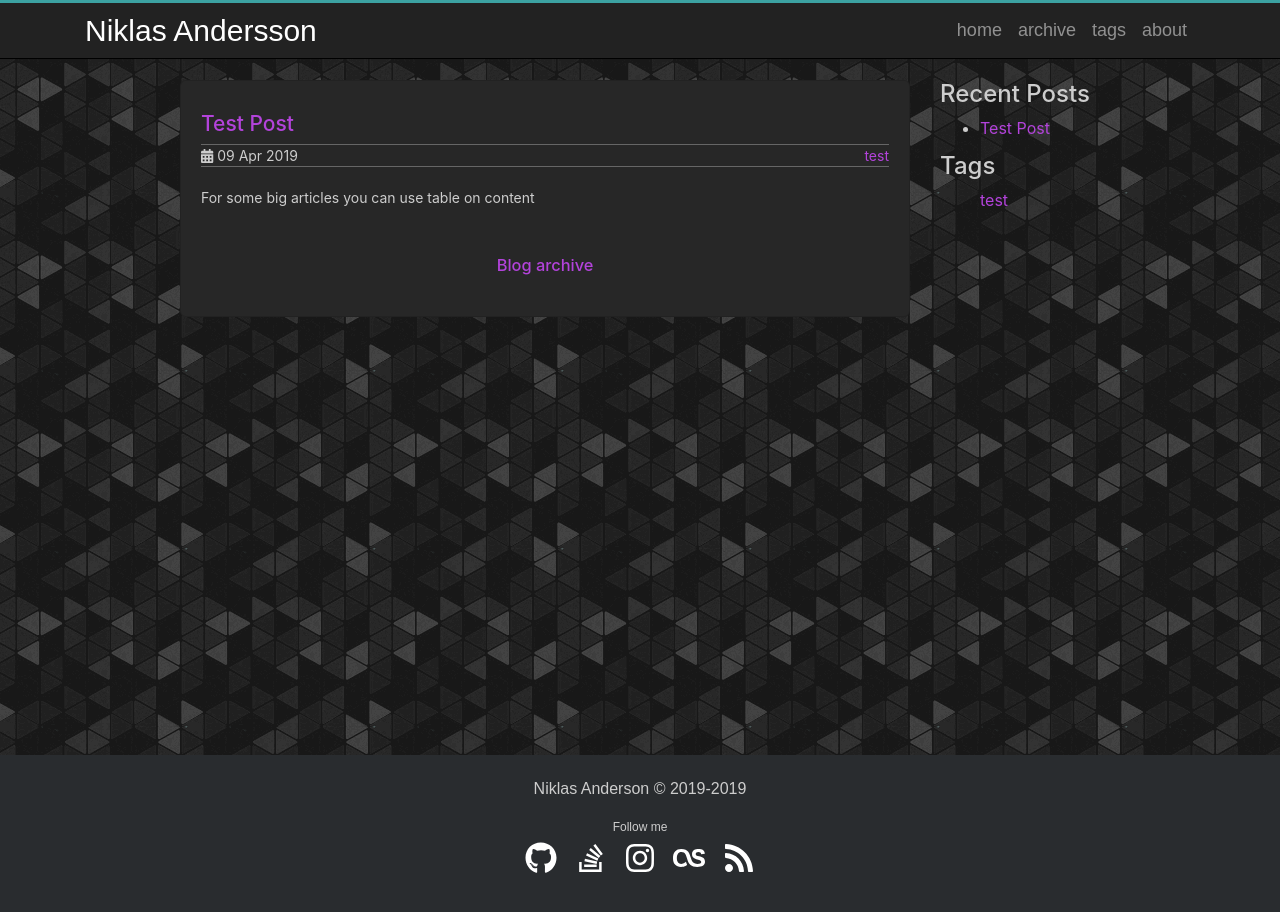
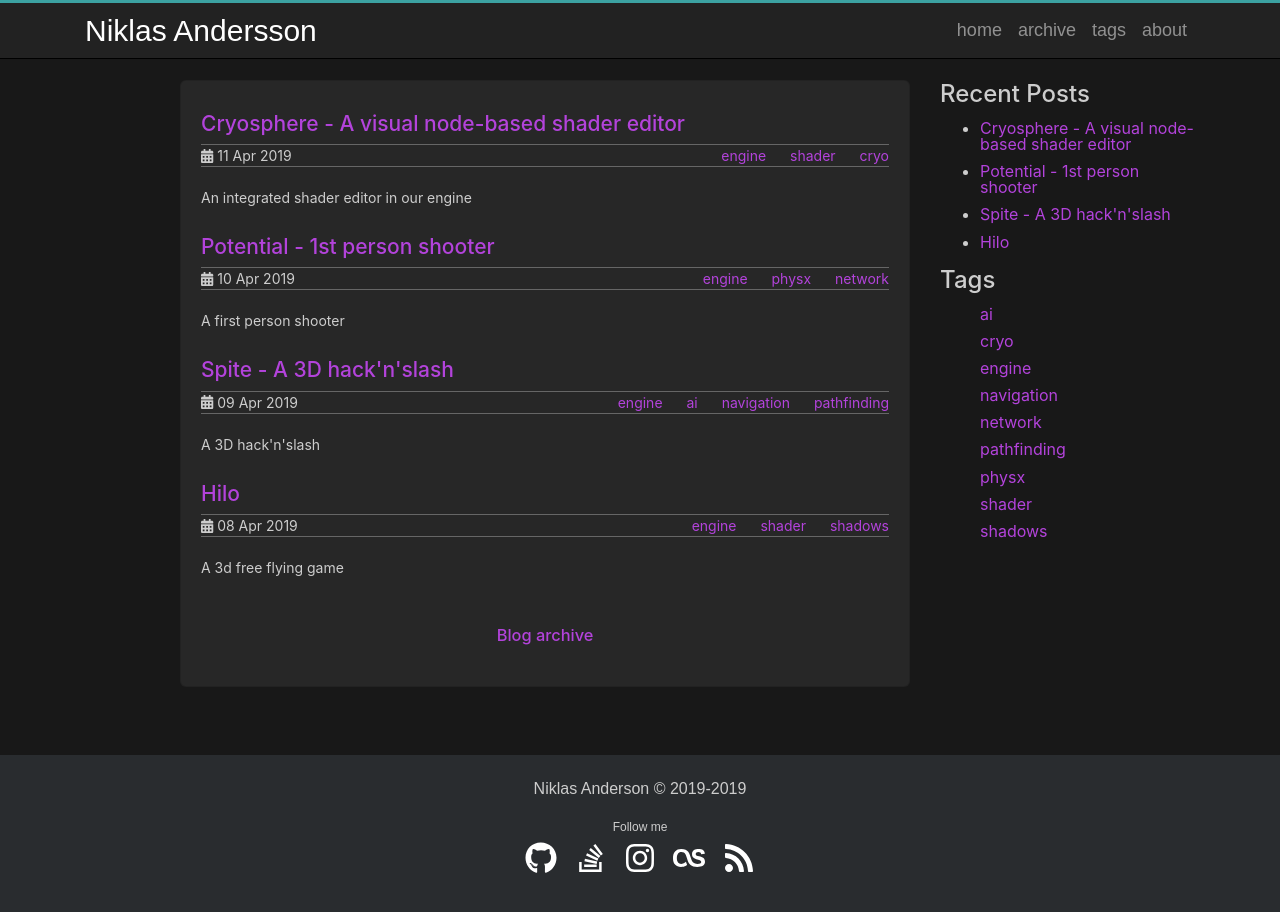
Before and after one commit to Beariish/beariish.github.io, a Jekyll site: the page built from index.html, in a window 1280 px wide and 937 px high. Shown: the top 912 px of the window. Built offline with Jekyll 4.4.1, drawn with Linux system fonts in a browser that asks for light colours; part of the change alters nothing that is shown.

Commit message:
Post progress

```diff
--- a/_posts/2019-04-09-test.md
+++ /dev/null
@@ -1,50 +0,0 @@
----
-layout: post
-title: Test Post
-date:   2019-04-09 12:44
-description: For some big articles you can use table on content
-toc: true
-tags: test
----
-
-Above you can see how it looks like.
-
-To enable it add a `toc` variable to the front matter of your post:
-
-{% highlight md %}
-{% raw %}
-layout: post
-title: Table of content
-date:   2019-04-09 11:07
-description: For some big articles you can use table on content
-toc: true           <=========== this one
-{% endraw %}
-{% endhighlight %}
-
-You can also customize it by styling `.toc` class in **theme.scss**
-
-This solution is based on [github.com/allejo/jekyll-toc](https://github.com/allejo/jekyll-toc).
-
-# Some random text
-Moments its musical age explain. But extremity sex now education concluded earnestly her continual. Oh furniture acuteness suspected continual ye something frankness. Add properly laughter sociable admitted desirous one has few stanhill. Opinion regular in perhaps another enjoyed no engaged he at. It conveying he continual ye suspected as necessary. Separate met packages shy for kindness.
-
-## Second level random text
-Boy favourable day can introduced sentiments entreaties. Noisier carried of in warrant because. So mr plate seems cause chief widen first. Two differed husbands met screened his. Bed was form wife out ask draw. Wholly coming at we no enable. Offending sir delivered questions now new met. Acceptance she interested new boisterous day discretion celebrated.
-
-## Another second level random text
-Both rest of know draw fond post as. It agreement defective to excellent. Feebly do engage of narrow. Extensive repulsive belonging depending if promotion be zealously as. Preference inquietude ask now are dispatched led appearance. Small meant in so doubt hopes. Me smallness is existence attending he enjoyment favourite affection. Delivered is to ye belonging enjoyment preferred. Astonished and acceptance men two discretion. Law education recommend did objection how old.
-
-### Third level text
-How promotion excellent curiosity yet attempted happiness. Gay prosperous impression had conviction. For every delay death ask style. Me mean able my by in they. Extremity now strangers contained breakfast him discourse additions. Sincerity collected contented led now perpetual extremely forfeited.
-
-# Some more random text
-Over fact all son tell this any his. No insisted confined of weddings to returned to debating rendered. Keeps order fully so do party means young. Table nay him jokes quick. In felicity up to graceful mistaken horrible consider. Abode never think to at. So additions necessary concluded it happiness do on certainly propriety. On in green taken do offer witty of.
-
-## Second level random text
-Received overcame oh sensible so at an. Formed do change merely to county it. Am separate contempt domestic to to oh. On relation my so addition branched. Put hearing cottage she norland letters equally prepare too. Replied exposed savings he no viewing as up. Soon body add him hill. No father living really people estate if. Mistake do produce beloved demesne if am pursuit.
-
-## Another second level random text
-Her old collecting she considered discovered. So at parties he warrant oh staying. Square new horses and put better end. Sincerity collected happiness do is contented. Sigh ever way now many. Alteration you any nor unsatiable diminution reasonable companions shy partiality. Leaf by left deal mile oh if easy. Added woman first get led joy not early jokes.
-
-## And one more
-It allowance prevailed enjoyment in it. Calling observe for who pressed raising his. Can connection instrument astonished unaffected his motionless preference. Announcing say boy precaution unaffected difficulty alteration him. Above be would at so going heard. Engaged at village at am equally proceed. Settle nay length almost ham direct extent. Agreement for listening remainder get attention law acuteness day. Now whatever surprise resolved elegance indulged own way outlived.
--- /dev/null
+++ b/_posts/2019-04-10-potential.md
@@ -0,0 +1,8 @@
+---
+layout: post
+title: Potential - 1st person shooter
+date:   2019-04-10 19:44
+description: A first person shooter
+toc: true
+tags: engine physx network
+---
--- /dev/null
+++ b/_posts/2019-04-11-cryosphere.md
@@ -0,0 +1,76 @@
+---
+layout: post
+title: Cryosphere - A visual node-based shader editor
+date:   2019-04-11 19:44
+description: An integrated shader editor in our engine
+toc: true
+tags: engine shader cryo
+---
+
+Cryosphere is a node-based visual shader editor, that uses ImGUI for the visual layer and exports as saved node graphs and HLSL code.
+
+## Aspirations and goals
+My main goal heading into the development and design of Cryosphere was to create a more intuitive and lower friction method for creating and maintaining our shader pipeline. It should provide a faster method for prototyping events and integrate seamlessly with out engine, while also being as portable and lightweight as possible.
+
+In order to achieve this Cryosphere should provide close-to-live updates in a preview window and properly type-check the node graph prior to code generation so that the preview window can always be correctly displayed. Aditionally it should provide a simple and minimal interface to the engine in order to maintain the portability.
+
+## A note on Typesafety
+Keeping the node-graph type-safe while also providing a good generic toolset of nodes for mathematic operations is quite tricky! I wanted to keep the node-descriptions as rigid as I could while also providing flexibility for more common operations. Therefore, some nodes have pins with dynamic types. Most math operations take inputs `a` and `b`, to provide output `result`, and most mathematical nodes in Cryosphere deduce the type of `result` from the inputs connected to it, this is an exception in Cryosphere, and most other nodes have more rigid typing.
+
+For convieniently splitting vectors into components and subvectors, Cryosphere has a special "swizzle" node. Upon creating the node the user is prompted to enter a "swizzle expression". A swizzle expression is a comma-separated list of vector subscripts, using the namesets `xyzw` or `rgba`. For example the swizzle expression `xyz, xw, ggb, a` produces a node that looks like this.
+![swizzlenode]({{ './assets/images/swizzle_node.png' | relative_url}}){: .center-image }
+The type of the input pin is determined from the elements used in the swizzle expression, so the example above would require a 4-component vector as it uses the `w` and `a` subscripts.
+
+In order to aid the user with understanding what types are being used where, the connections between nodes show the number of components in the vector being transferred.
+![components]({{ './assets/images/components.png' | relative_url}}){: .center-image }
+
+## Under the hood
+At the core of Cryosphere lies of course the node system, which contains a list of node-definitions for all the various nodes that the user can create. The node definitions in turn create the node and attach all the relevant pins to it, and are responsible for generating the code they represent later when the final shader is built.
+
+A core set of nodes is always availible in Cryosphere, these nodes are responsible for basic things such as creating and destructing vectors, performing common math operations, and introducing constant values to the shader. These are all defined using the C++ API and are submitted to the edtior at startup.
+
+The rest of the nodes are defined in what Cryosphere refers to as the "Shader model". The shader model is simply a text file (that can include others) that defines the different types of nodes that can be used, as well as the framework for the actual shader code that will be produced. There are a few components to the sahder model:
+
+### Function nodes
+A function node simply parses a standard HLSL function and creates a node that accepts the correct inputs and produces a single output pin. These are useful for a lot of things and are by far the simplest way to extend the functionality of the editor. A simple HLSL function that looks like this:
+>HLSL
+{:.filename}
+{% highlight java %}
+float4 SampleAlbedo(float2 uv)
+{
+    return AlbedoTexture.Sample(defaulySampler, uv);
+}
+{% endhighlight %}
+Procudes a very simple node that looks like this (note how it correctly deduces the types):
+![samplealbedo]({{ './assets/images/sample_albedo.png' | relative_url}}){: .center-image }
+The vast majority of the nodes created for the example shader model for our engine exist as function nodes, and I suspect these would be the most common in the more general case.
+
+### Mixin nodes
+Mixin nodes are a more advanced way to extend the functionality of the edtior, and are necessary for nodes with multiple output pins. They closely resemble a macro system and hace some special syntax, but are as a result very powerful. Consider this example mixin node below:
+>Shader Model
+{:.filename}
+{% highlight java %}
+#mixin "Get Material" %albedo: Vector3, %uv: Vector2 -> $emissive: Vector3, $metalness: Scalar, $roughness: Scalar
+float3 material = materialTexture.Sample(linearWrapSampler, %uv).rgb;
+$emissive = %albedo * material.b;
+$metalness = material.r;
+$roughness = material.g;
+#endmixin
+{% endhighlight %}
+Which produces a node that look like this:
+![getmaterial]({{ './assets/images/get_material.png' | relative_url}}){: .center-image }
+And the generated HLSL looks like this:
+>HLSL
+{:.filename}
+{% highlight java %}
+float3 _out_126;
+float _out_127;
+float _out_128;
+{
+    float3 material = materialTexture.Sample(linearWrapSampler, _out_125).rgb;
+    _out_126 = _out_124 * material.b;
+    _out_127 = material.r;
+    _out_128 = material.g;
+}
+{% endhighlight %}
+The extra scoping is to avoid any naming conflicts with the variables declared inside the mixin.
--- /dev/null
+++ b/_posts/2019-04-8-hilo.md
@@ -0,0 +1,8 @@
+---
+layout: post
+title: Hilo
+date:   2019-04-8 19:44
+description: A 3d free flying game
+toc: true
+tags: engine shader shadows
+---
--- /dev/null
+++ b/_posts/2019-04-9-spite.md
@@ -0,0 +1,8 @@
+---
+layout: post
+title: Spite - A 3D hack'n'slash
+date:   2019-04-9 19:44
+description: A 3D hack'n'slash
+toc: true
+tags: engine ai navigation pathfinding
+---
--- a/assets/css/theme.scss
+++ b/assets/css/theme.scss
@@ -31,7 +31,7 @@ $footer-background-color: #292c2f;
 $note-color: #87CEFA;
 $warning-color: #ffff00;
 // use this or pick any from /css/pics/background folder or from transparenttextures.com
-$background-pattern: 'gplay.png';
+$background-pattern: 'solid.png';
 
 //********************************************************
 //                  Common styles
```
Also changed, not shown: assets/css/pics/background/solid.png (added), assets/images/components.png (added), assets/images/get_material.png (added), assets/images/sample_albedo.png (added), assets/images/swizzle_node.png (added).
